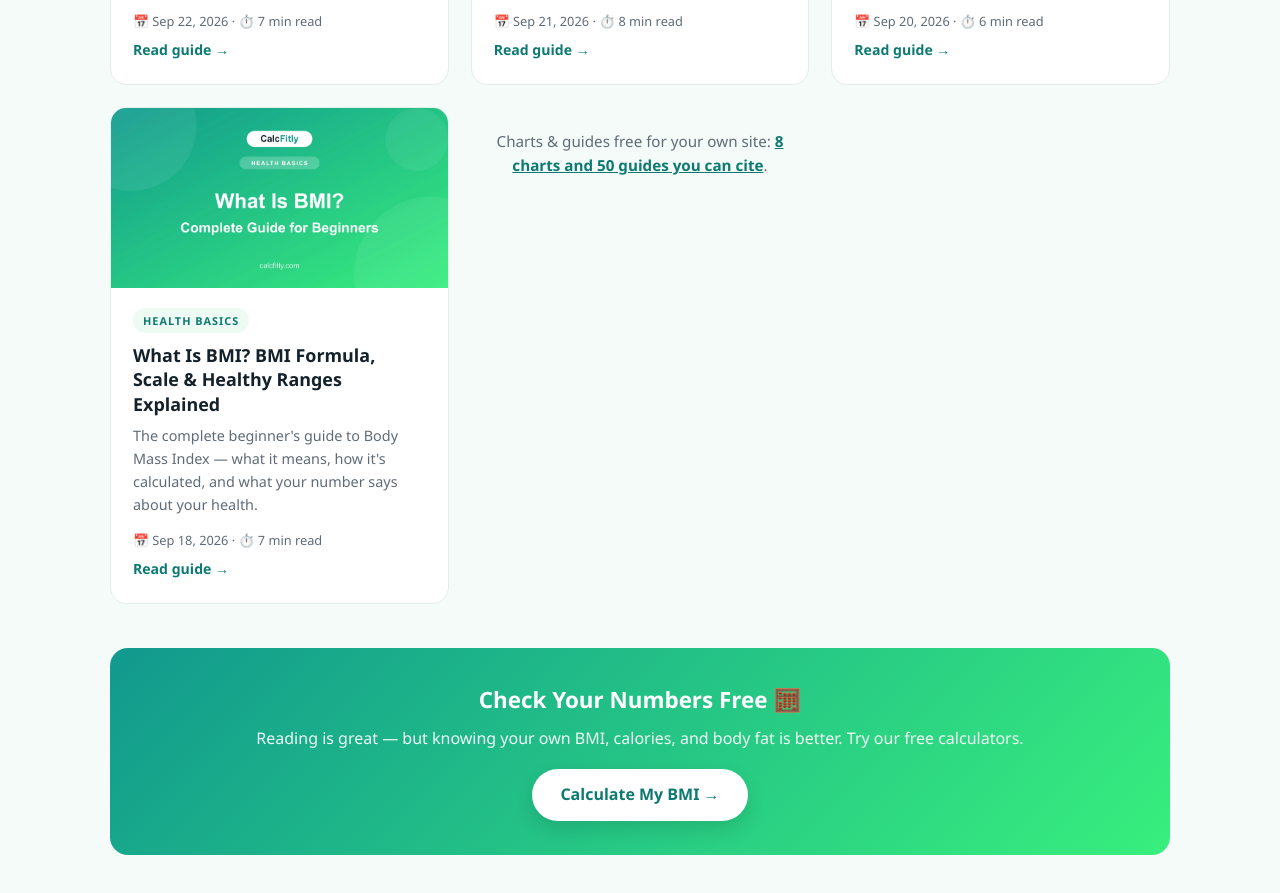
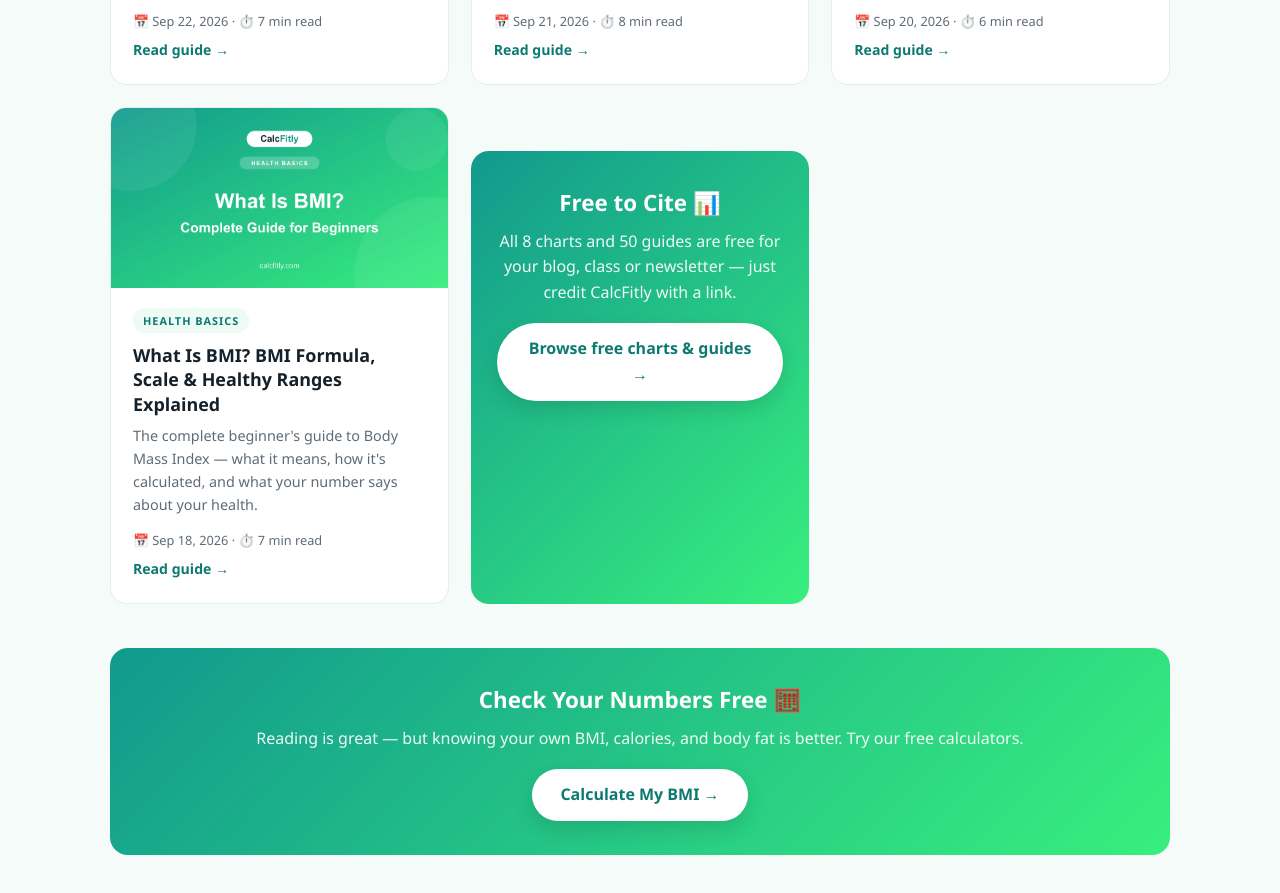
Before and after one commit to zainview/calcfitly, a plain HTML site: page blog/index.html in a window 1280 px wide. Shown: the part 8307-9200 px from the top of the page. Drawn offline with Linux system fonts and the light colour scheme.

Commit message:
Update index.html

```diff
--- a/blog/index.html
+++ b/blog/index.html
@@ -824,10 +824,11 @@
                 </div>
             </a>
 <!-- Free to cite -->
-<p style="text-align:center;margin:22px 0 0;color:#5f6b76;font-size:0.95em;">
-  Charts &amp; guides free for your own site:
-  <a href="/cite/" style="color:#0d7a72;font-weight:700;">8 charts and 50 guides you can cite</a>.
-</p>
+<div class="calc-cta">
+  <h2>Free to Cite 📊</h2>
+  <p>All 8 charts and 50 guides are free for your blog, class or newsletter — just credit CalcFitly with a link.</p>
+  <a href="/cite/" class="btn-white">Browse free charts &amp; guides →</a>
+</div>
         </div>
 
         <!-- CTA -->
```
